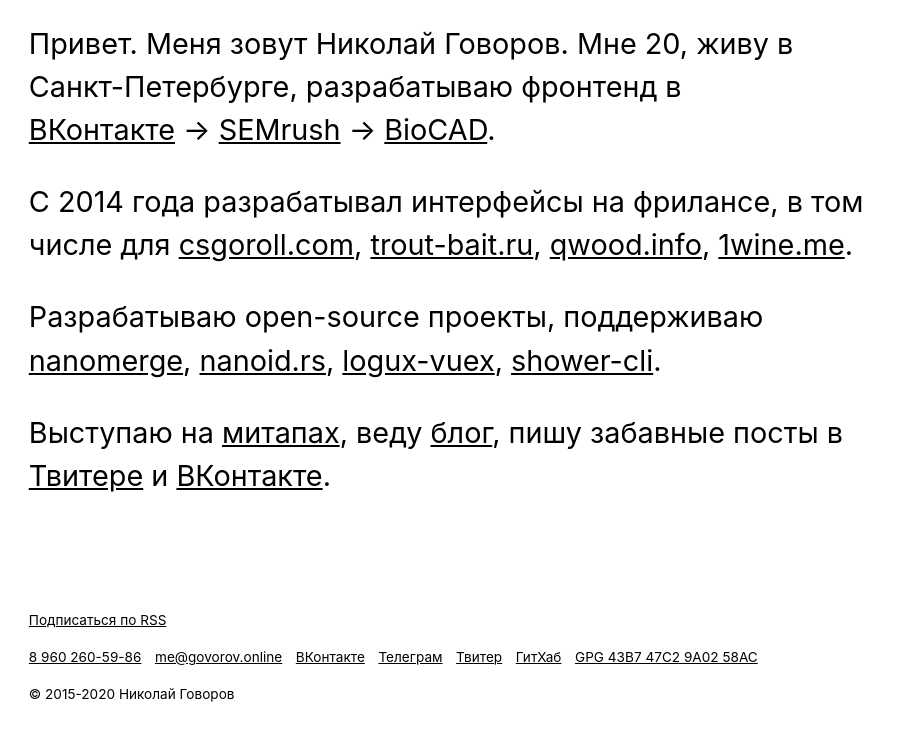
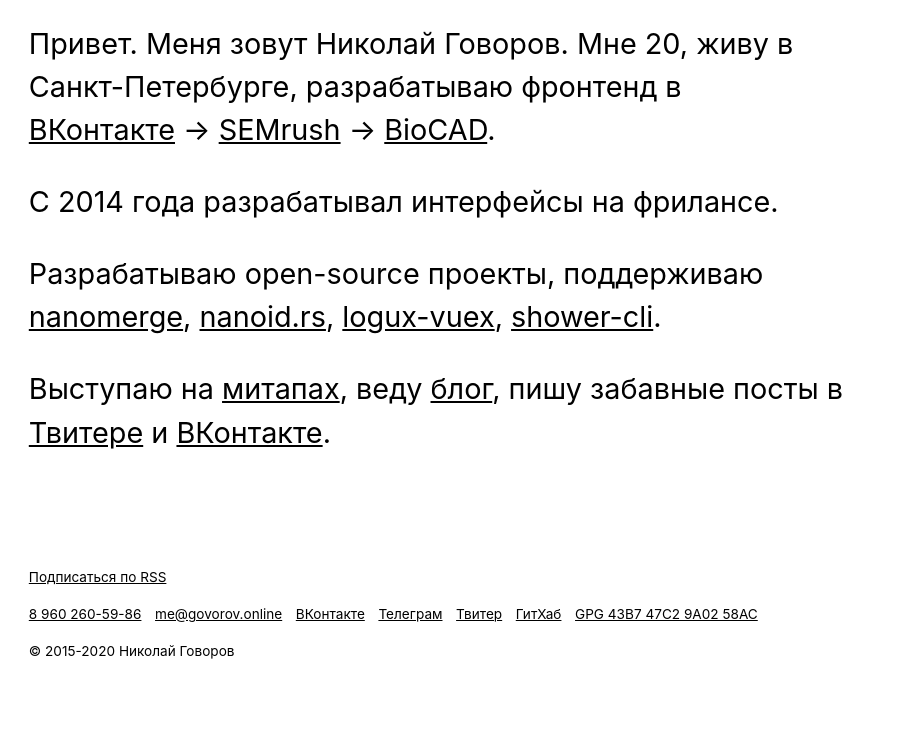
Before and after one commit to nikolay-govorov/govorov.online, a Gatsby site: page / in a window 1280 px wide. Shown: the part 131-865 px from the top of the page, without its empty margins (0-899 px from the left). After the commit the page ends 821 px from the top, so only its background shows below. Built offline with nearby package versions, Linux system fonts and the light colour scheme; Gatsby itself is replaced by a stand-in of ours; some packages are replaced by stand-ins of ours.

Commit message:
Drop the freelance projects from intro

```diff
--- a/src/blocks/introduction/introduction.js
+++ b/src/blocks/introduction/introduction.js
@@ -100,10 +100,7 @@ export default function Introduction() {
       </p>
 
       <p className="paragraph">
-        С 2014 года разрабатывал интерфейсы на фрилансе, в том числе для
-        {' '}
-        <ProjectsList list={meta.author.projects} type="job" />
-.
+        С 2014 года разрабатывал интерфейсы на фрилансе.
       </p>
 
       <p className="paragraph">
```
